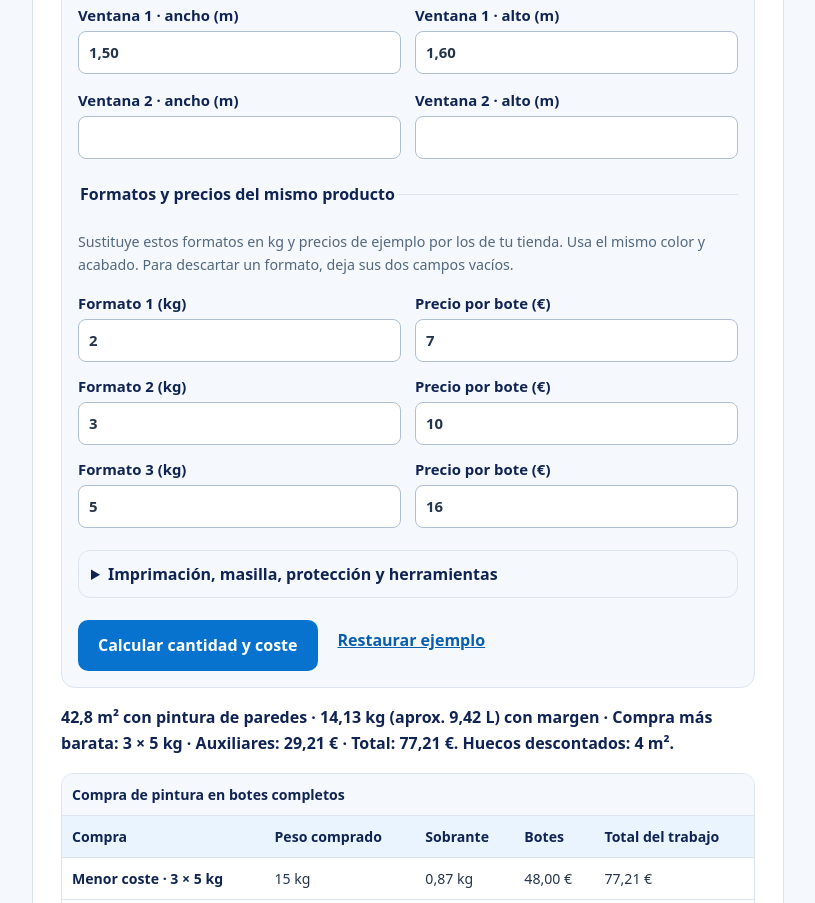
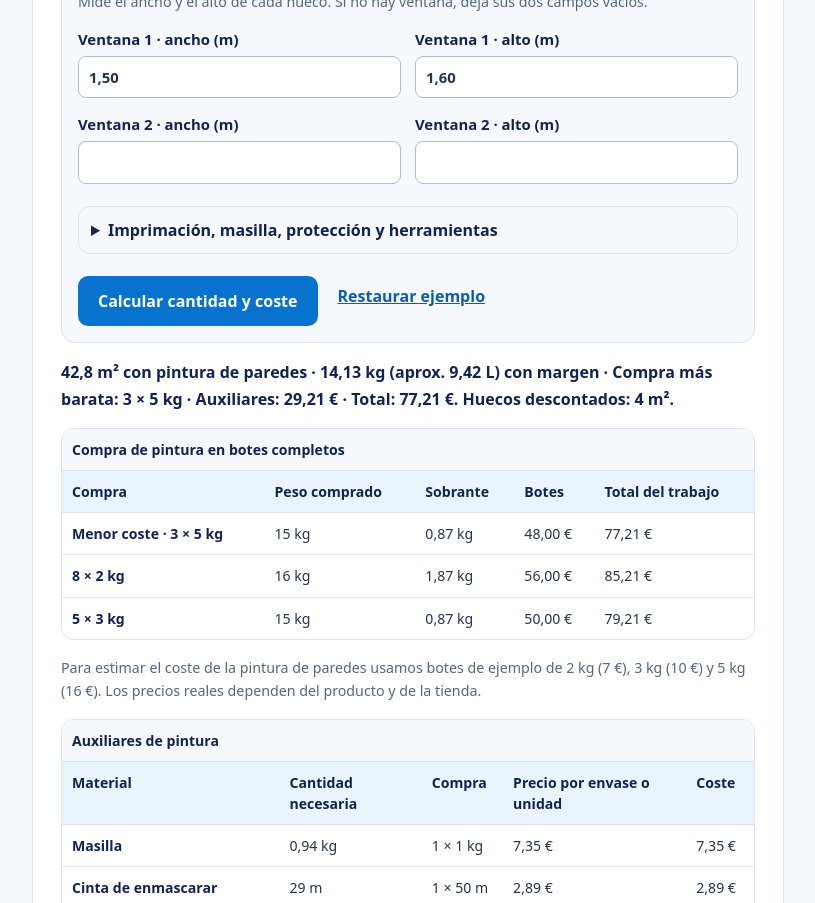
Before and after one commit to merkur12/calculoclima.es, a plain HTML site: page calcular-pintura-y-suelo.html in a window 1280 px wide. Shown: the part 1528-2431 px from the top of the page, without its empty margins (80-895 px from the left). Drawn offline with Linux system fonts and the light colour scheme.

Commit message:
Add files via upload

```diff
--- a/calcular-pintura-y-suelo.html
+++ b/calcular-pintura-y-suelo.html
@@ -81,7 +81,7 @@
             <div class="diy-grid">
               <label>Largo de la habitación (m)<input name="length" type="text" inputmode="decimal" value="5" required></label>
               <label>Ancho de la habitación (m)<input name="width" type="text" inputmode="decimal" value="4" required></label>
-              <label>Altura de las paredes (m)<input name="height" type="text" inputmode="decimal" value="2,6" required></label>
+              <label>Altura libre del suelo al techo (m)<input name="height" type="text" inputmode="decimal" value="2,6" aria-describedby="paint-height-help" required><small id="paint-height-help">Mide desde el suelo acabado hasta el techo interior.</small></label>
               <label>Número de manos<input name="coats" type="text" inputmode="numeric" value="2" required></label>
               <label>Margen de desperdicio de pintura (%)<input name="reserve" type="text" inputmode="decimal" value="10" aria-describedby="paint-margin-help" required><small id="paint-margin-help">Añade un margen para pérdidas de aplicación y retoques. Si calculas 8 L, un 10 % añade 0,8 L.</small></label>
               <label class="diy-check">
@@ -115,13 +115,6 @@
               <label>Ventana 2 · alto (m)<input name="windowHeight2" type="text" inputmode="decimal" aria-describedby="window-measurements"></label>
             </div>
           </fieldset>
-          <fieldset>
-            <legend>Formatos y precios del mismo producto</legend>
-            <p class="muted">Sustituye estos formatos en kg y precios de ejemplo por los de tu tienda. Usa el mismo color y acabado. Para descartar un formato, deja sus dos campos vacíos.</p>
-            <div class="diy-grid"><label>Formato 1 (kg)<input name="size0" type="text" inputmode="decimal" value="2"></label><label>Precio por bote (€)<input name="paintPrice0" type="text" inputmode="decimal" value="7"></label></div>
-            <div class="diy-grid"><label>Formato 2 (kg)<input name="size1" type="text" inputmode="decimal" value="3"></label><label>Precio por bote (€)<input name="paintPrice1" type="text" inputmode="decimal" value="10"></label></div>
-            <div class="diy-grid"><label>Formato 3 (kg)<input name="size2" type="text" inputmode="decimal" value="5"></label><label>Precio por bote (€)<input name="paintPrice2" type="text" inputmode="decimal" value="16"></label></div>
-          </fieldset>
           <details>
             <summary>Imprimación, masilla, protección y herramientas</summary>
             <p class="muted">Estimamos la masilla, la protección y los útiles con las medidas de la habitación.</p>
@@ -140,6 +133,7 @@
             <tbody id="paint-rows"></tbody>
           </table>
         </div>
+        <p class="muted">Para estimar el coste de la pintura de paredes usamos botes de ejemplo de 2 kg (7 €), 3 kg (10 €) y 5 kg (16 €). Los precios reales dependen del producto y de la tienda.</p>
         <div class="guide-table" id="paint-ceiling" role="region" aria-label="Pintura del techo por separado" tabindex="0" hidden>
           <table>
             <caption>Pintura del techo por separado</caption>
@@ -333,6 +327,7 @@
     const doorArea = 0.8 * 2;
     const paintCoverage = 10;
     const paintDensity = 1.5;
+    const wallPaintFormats = [{ size: 200, cents: 700 }, { size: 300, cents: 1000 }, { size: 500, cents: 1600 }];
     const ceilingFormats = [{ size: 250, cents: 2099 }, { size: 400, cents: 2799 }];
     const tileReferences = {
         vesta: { label: 'Cerámico 30 × 60 cm (Vesta)', length: 60, width: 30, size: 1.26, pieces: 7, unitCents: 1511 },
@@ -367,21 +362,6 @@
             fail(field, `${label}: introduce un valor entre ${n(min)} y ${n(max)}${decimals ? ' con hasta dos decimales' : ' sin decimales'}.`);
         }
         return parsed;
-    }
-
-    function takePaintFormats(form) {
-        const formats = [];
-        for (let i = 0; i < 3; i++) {
-            const size = form.elements.namedItem(`size${i}`);
-            const price = form.elements.namedItem(`paintPrice${i}`);
-            if (!size.value.trim() && !price.value.trim()) continue;
-            formats.push({
-                size: Math.round(value(form, size.name, 0.05, 50) * 100),
-                cents: Math.round(value(form, price.name, 0.01, 1000) * 100),
-            });
-        }
-        if (!formats.length) fail(form.elements.namedItem('size0'), 'Introduce al menos un tamaño de bote y su precio.');
-        return formats;
     }
 
     function cheapestPaint(formats, requirement, unit) {
@@ -498,8 +478,7 @@
         const required = Math.max(0, containers(wallLitres * paintDensity * 100, 1));
         const ceilingLitres = ceilingMode === 'separate' ? ceilingArea * litresPerSquareMetre : 0;
         if (required > 150000 || ceilingLitres > 1000) fail(form.elements.namedItem('coats'), 'Este cálculo admite hasta 1.000 L por tipo de pintura. Divide el proyecto en varias zonas.');
-        const formats = required ? takePaintFormats(form) : [];
-        const best = required ? cheapestPaint(formats, required, 'kg') : { label: '—', quantity: 0, cents: 0 };
+        const best = required ? cheapestPaint(wallPaintFormats, required, 'kg') : { label: '—', quantity: 0, cents: 0 };
         const ceiling = ceilingLitres ? cheapestPaint(ceilingFormats, containers(ceilingLitres * 100, 1), 'L') : null;
         const auxiliaries = paintAuxiliaries(form, totalArea, paintableWalls, walls / height, doors, firstWindow.edges + secondWindow.edges, floorArea);
         const extras = totalItems(auxiliaries);
@@ -507,7 +486,7 @@
         const geometryNote = extraWalls > 0
             ? ` Ajuste por planta irregular: +${n(irregularWallAllowance * 100)} % de pared bruta (${n(extraWalls)} m²).`
             : '';
-        const options = required ? [best, ...formats.map(format => {
+        const options = required ? [best, ...wallPaintFormats.map(format => {
             const count = containers(required, format.size);
             return { label: `${count} × ${n(format.size / 100)} kg`, quantity: count * format.size, cents: count * format.cents };
         }).filter(option => option.label !== best.label)] : [];
```
